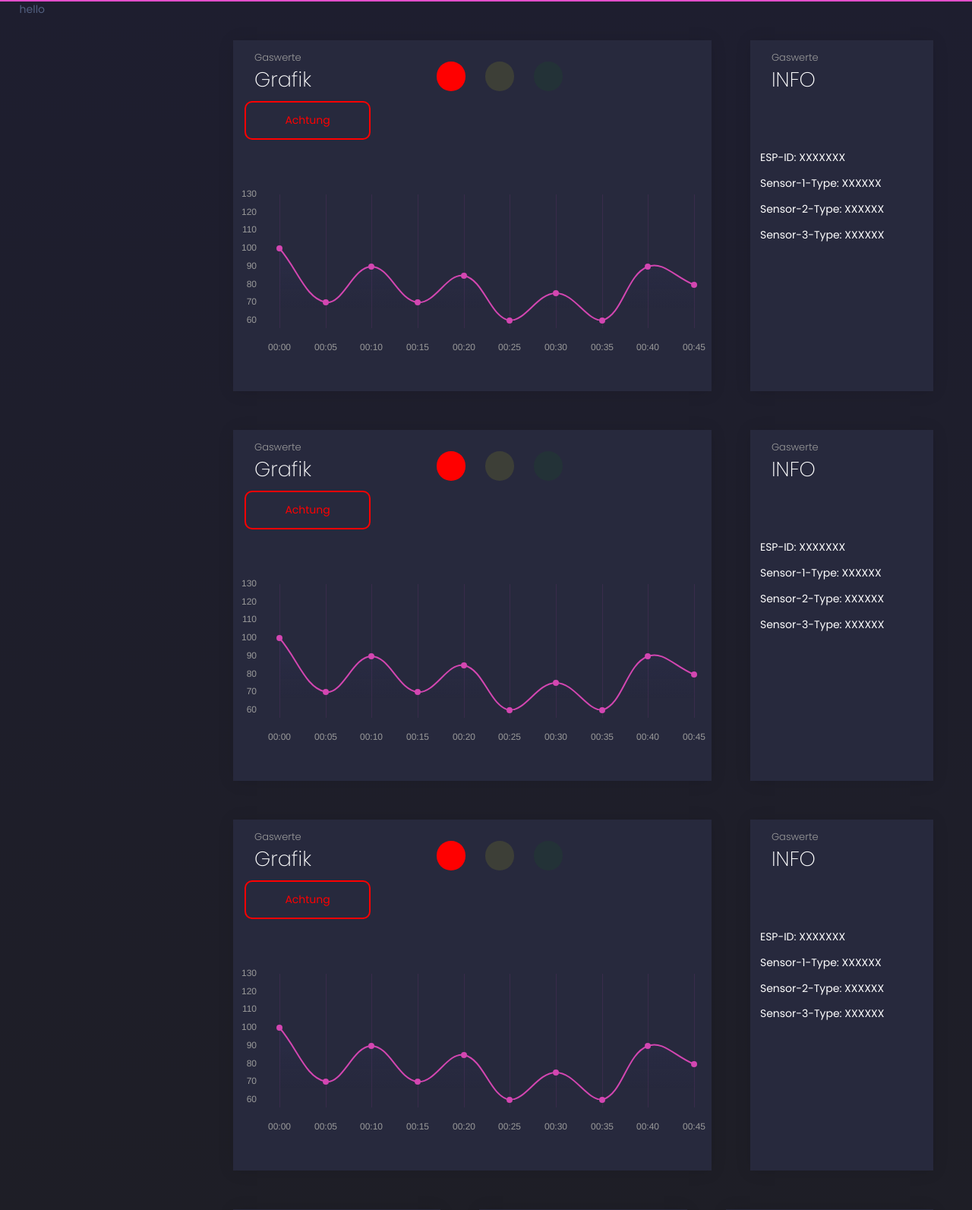
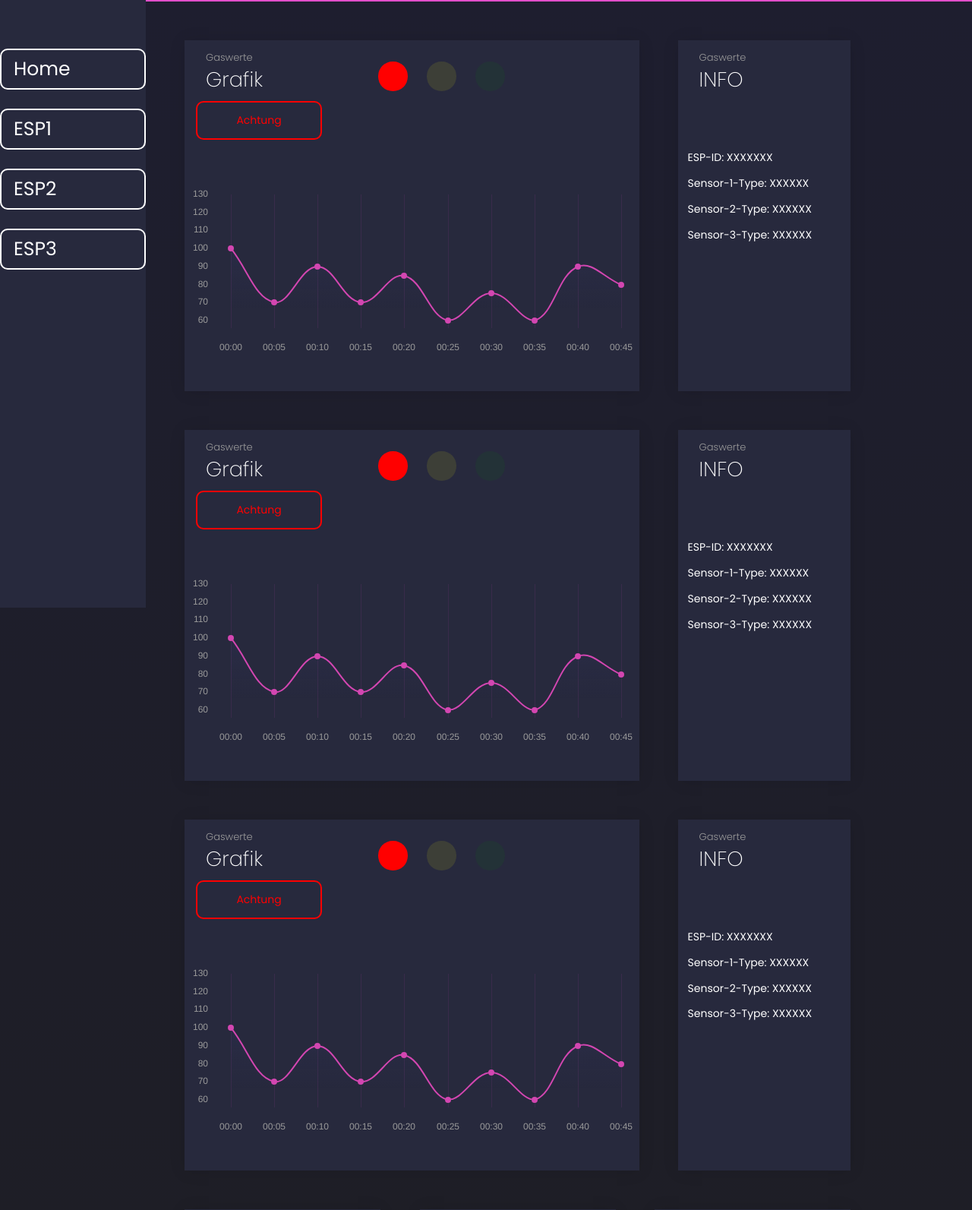
Before and after one commit to flowlow969/AIOLOS, a Django app: page / in a window 1280 px wide. Shown: the top 1593 px of the page at 76% size. Run offline with Django 4.2, Linux system fonts and the light colour scheme; some libraries are stand-ins or nearby versions.

Commit message:
UPDATE TEMPLATES

```diff
--- a/Server/aiolos/eval/static/assets/css/black-dash.css
+++ b/Server/aiolos/eval/static/assets/css/black-dash.css
@@ -145,6 +145,7 @@ h6, .h6 {
   display: flex;
   flex-direction: row;
   flex-wrap: wrap;
+  margin-left: 15vw;
 }
 
 .col-4 {
@@ -164,7 +165,9 @@ h6, .h6 {
 .col-8 {
   flex: 0 0 80%;
   max-width: 80%; }
-
+  .col-10 {
+    flex: 0 0 90%;
+    max-width: 90%; }
 @media (min-width: 992px) {
   .col-lg {
     flex-basis: 0;
@@ -290,6 +293,33 @@ h6, .h6 {
     .sidebar {
       transition: none; } }
 
+      .sidenav {
+        height: 100%;
+        width: 15vw;
+        position: fixed;
+        z-index: 1;
+        top: 0;
+        left: 0;
+        background: #27293d;
+        overflow-x: hidden;
+        padding-top: 5vw;
+      }
+
+      .sidenav a {
+        border: 2px solid rgba(255,255,255,1);
+        border-radius: 10px;
+        padding: 6px 8px 6px 16px;
+        text-decoration: none;
+        font-size: 25px;
+        color: white;
+        display: block;
+        margin-bottom: 2vw;
+      }
+
+      .sidenav a:hover {
+        color: #f1f1f1;
+      }
+
 .card {
   background: #27293d;
   border: 0;
--- a/Server/aiolos/eval/templates/home.html
+++ b/Server/aiolos/eval/templates/home.html
@@ -6,11 +6,14 @@
 {% block stylesheets %}{% endblock stylesheets %}
 
 {% block content %}
+<div class="sidenav">
+    <a href="#contact">Home</a>
+    <a href="#about">ESP1</a>
+    <a href="#services">ESP2</a>
+    <a href="#clients">ESP3</a>
+  </div>
 <div class="container">
-    <div class="col-2">
-        <p>hello</p>
-    </div>
-    <div class="col-8">
+    <div class="col-10">
         <div class="row row-top">
             <div class="col-7">
                 <div class="card card-chart">
```
